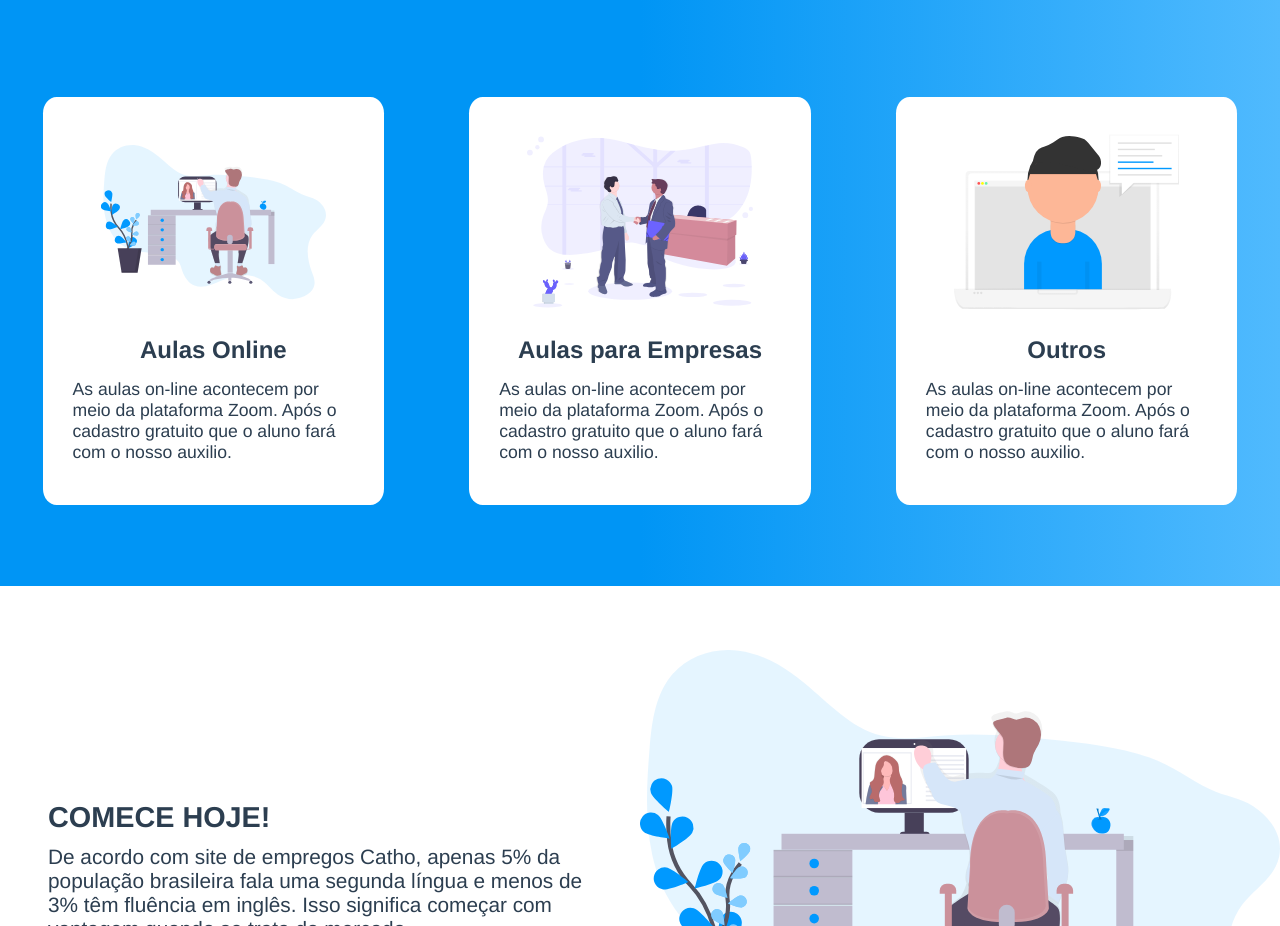
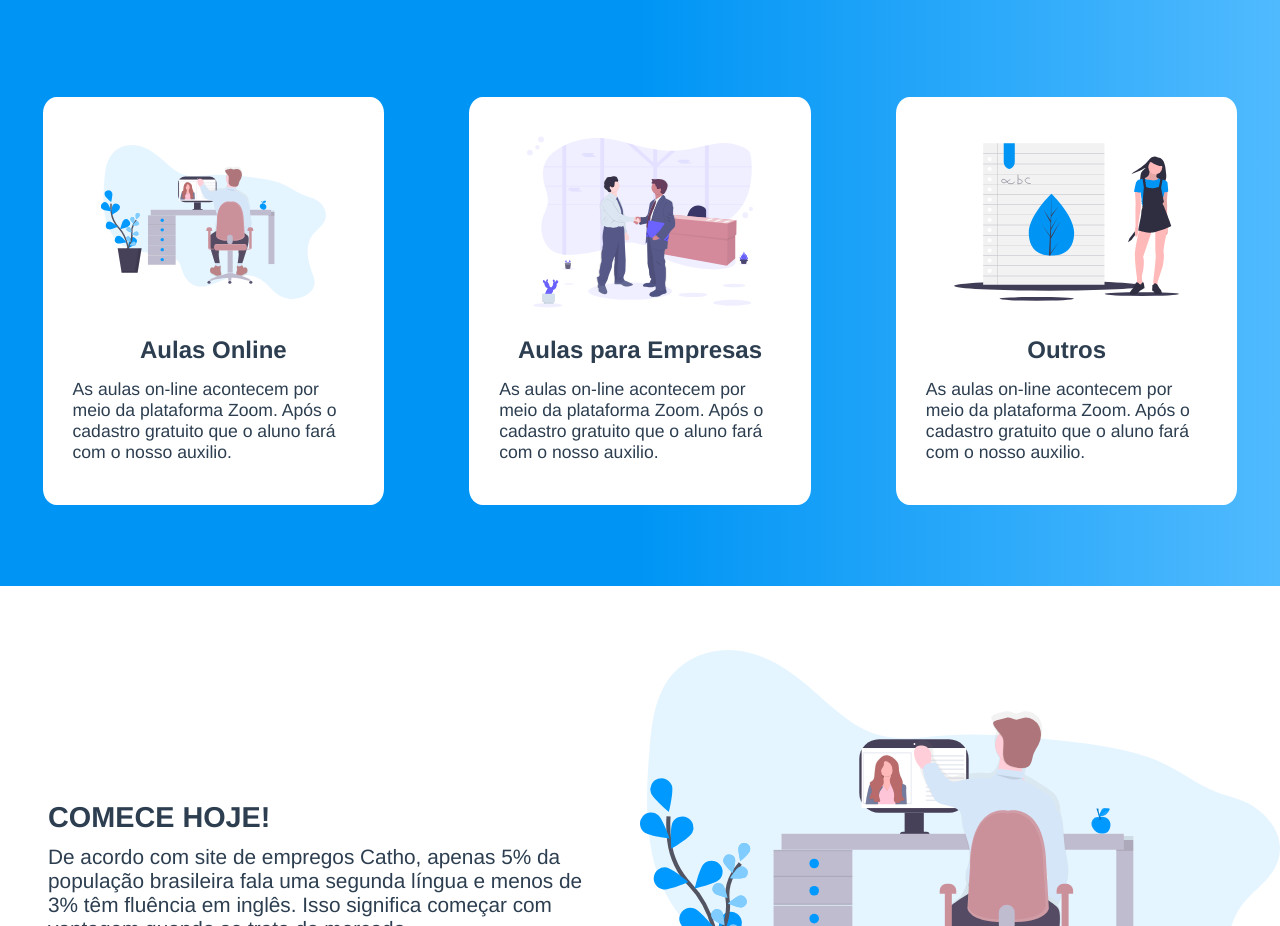
Before and after one commit to victormachadogp/vivasemlegenda-website-v2, a Vue app: page / in a window 1280 px wide. Shown: the part 1360-2286 px from the top of the page. Built offline with nearby package versions, Linux system fonts and the light colour scheme.

Commit message:
Fine adjustments

```diff
--- a/src/components/CursosSection.vue
+++ b/src/components/CursosSection.vue
@@ -23,7 +23,7 @@
         </p>
       </div>
       <div class="cursos-box box-3">
-        <img class="image-box" src="assets/man-computer.svg" />
+        <img class="image-box" src="assets/learning.svg" />
         <h3>Outros</h3>
         <p class="box-text">
           As aulas on-line acontecem por
--- a/src/components/Hero.vue
+++ b/src/components/Hero.vue
@@ -94,7 +94,7 @@ export default {
 
   position: absolute;
   right: -8rem;
-  top: -10rem;
+  top: -16rem;
   z-index: -10;
   /* animation: infinite-grow 3s infinite 0s ease-in-out; */
 }
```
Also changed, not shown: public/assets/learning.svg (added).
